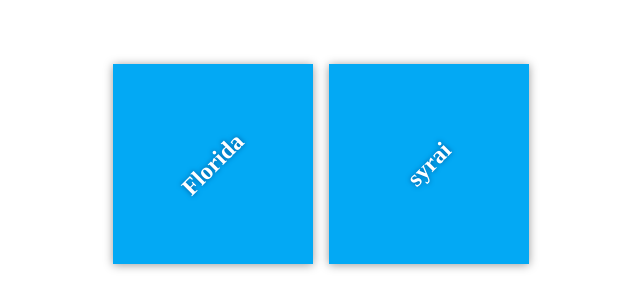
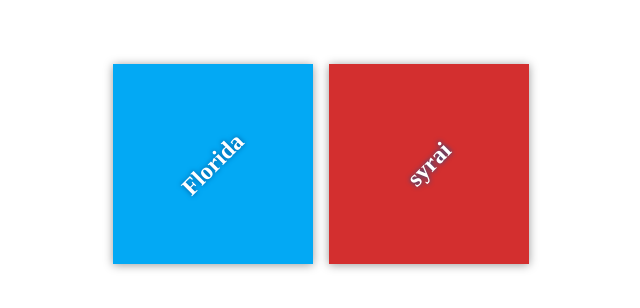
Before and after one commit to muhammad-youssf/my-travel-plans, a plain HTML site: page index.html in a window 1280 px wide. Shown: the part 236-544 px from the top of the page, without its empty margins (319-959 px from the left). Drawn offline with Linux system fonts and the light colour scheme.

Commit message:
Style destinations

```diff
--- a/css/app.css
+++ b/css/app.css
@@ -50,6 +50,6 @@ h2 {
     background-color: #03a9f4;
 }
 
-#paris {
+#syrai {
     background-color: #d32f2f;
 }
```
